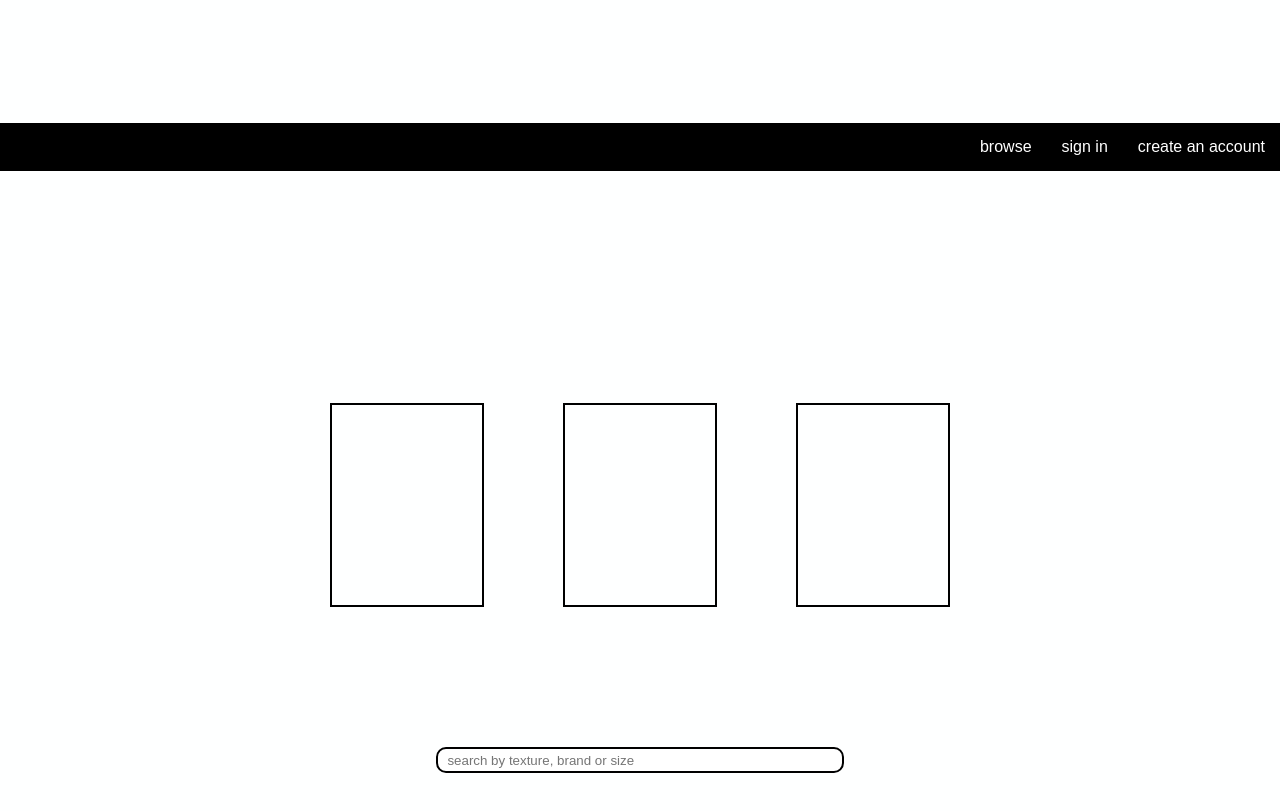
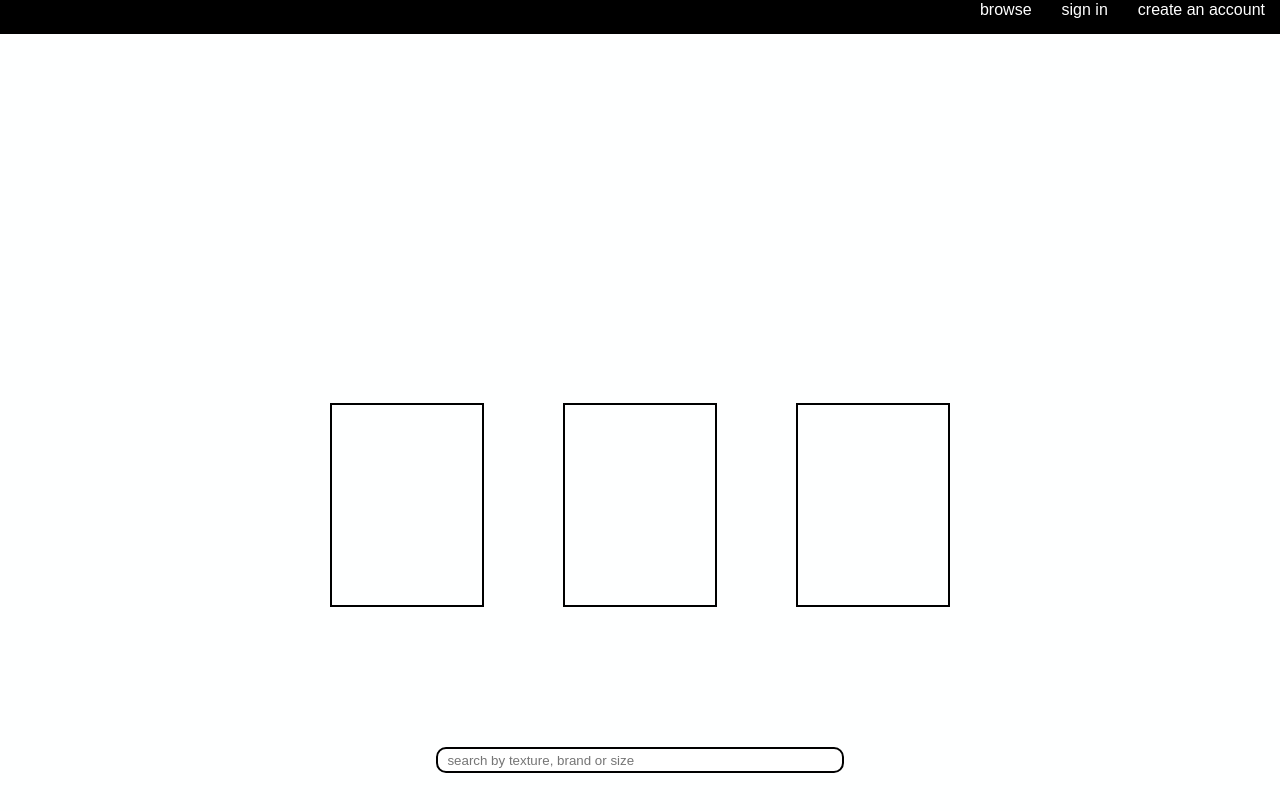
Before and after one commit to dzambr13/CoffeeMarketplaceFrontEnd, a React (Create React App) app in the folder client/: page / in a window 1280 px wide. Built offline with nearby package versions, Linux system fonts and the light colour scheme.

Commit message:
small CSS change

```diff
--- a/client/src/App.css
+++ b/client/src/App.css
@@ -88,7 +88,7 @@ a {
   border-radius: 0px;
 }
 .home-navigation {
-  grid-area: 2/1/2/4;
+  grid-area: 1/1/1/4;
   background: black;
   display: flex;
   flex-direction: row-reverse;
```
